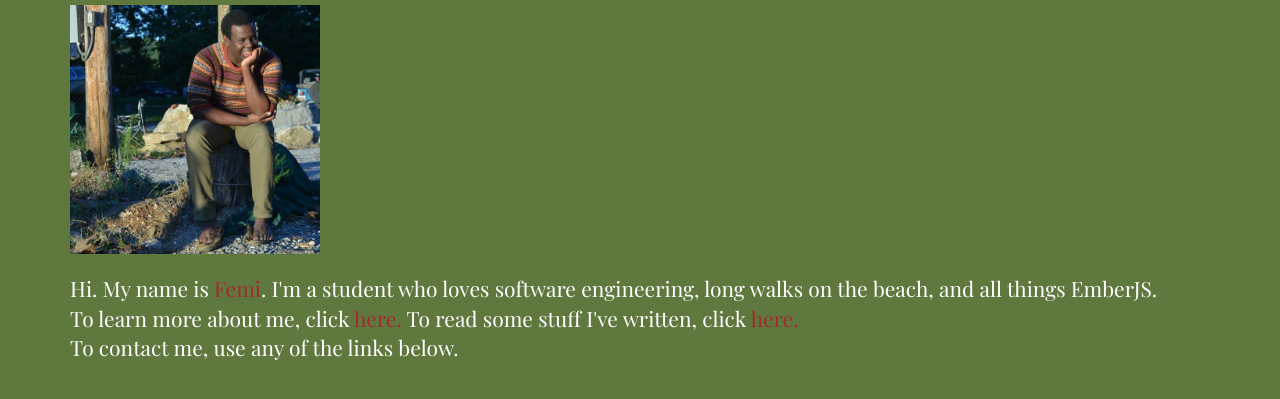
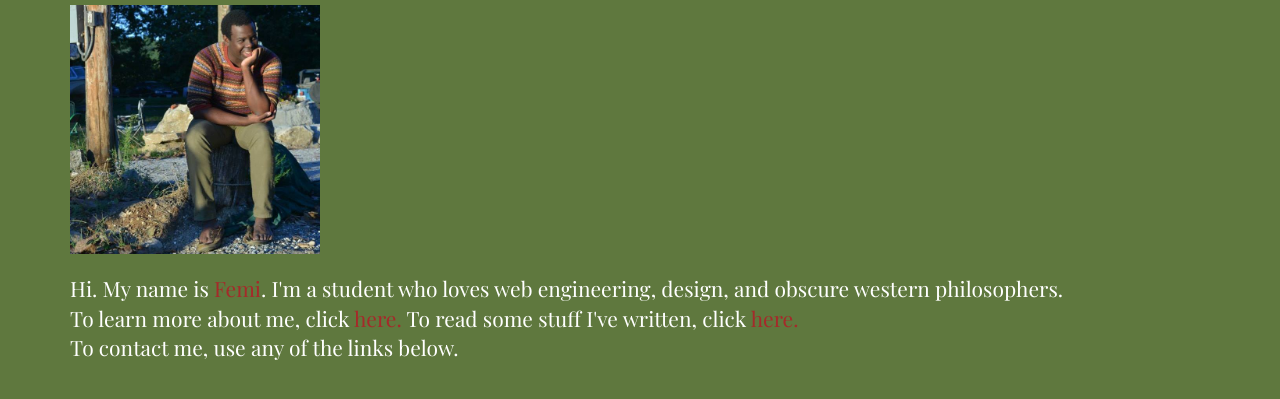
Before and after one commit to femiagbabiaka/femiagbabiaka.github.io, a plain HTML site: page index.html in a window 1280 px wide. Shown: the part 135-534 px from the top of the page. Drawn offline with nearby package versions, Linux system fonts and the light colour scheme.

Commit message:
more text stuff

```diff
--- a/index.html
+++ b/index.html
@@ -26,7 +26,7 @@
           <img src="10653776_10152669467771223_609266370752110813_n.jpg" class="col-xs-12 profile-pic">
         </div>
         <div class='description'>
-          <p class= 'lead'>Hi. My name is <span style="color:brown">Femi</span>. I'm a student who loves software engineering, long walks on the beach, and all things EmberJS.<br>
+          <p class= 'lead'>Hi. My name is <span style="color:brown">Femi</span>. I'm a student who loves web engineering, design, and obscure western philosophers.<br>
           To learn more about me, click <a href="aboutme.html" class="thatonelink">here.</a> To read some stuff I've written, click <a href="mywriting.html" class="thatonelink">here.</a> <br> To contact me, use any of the links below.</p>
         </div>
       </div>
```
